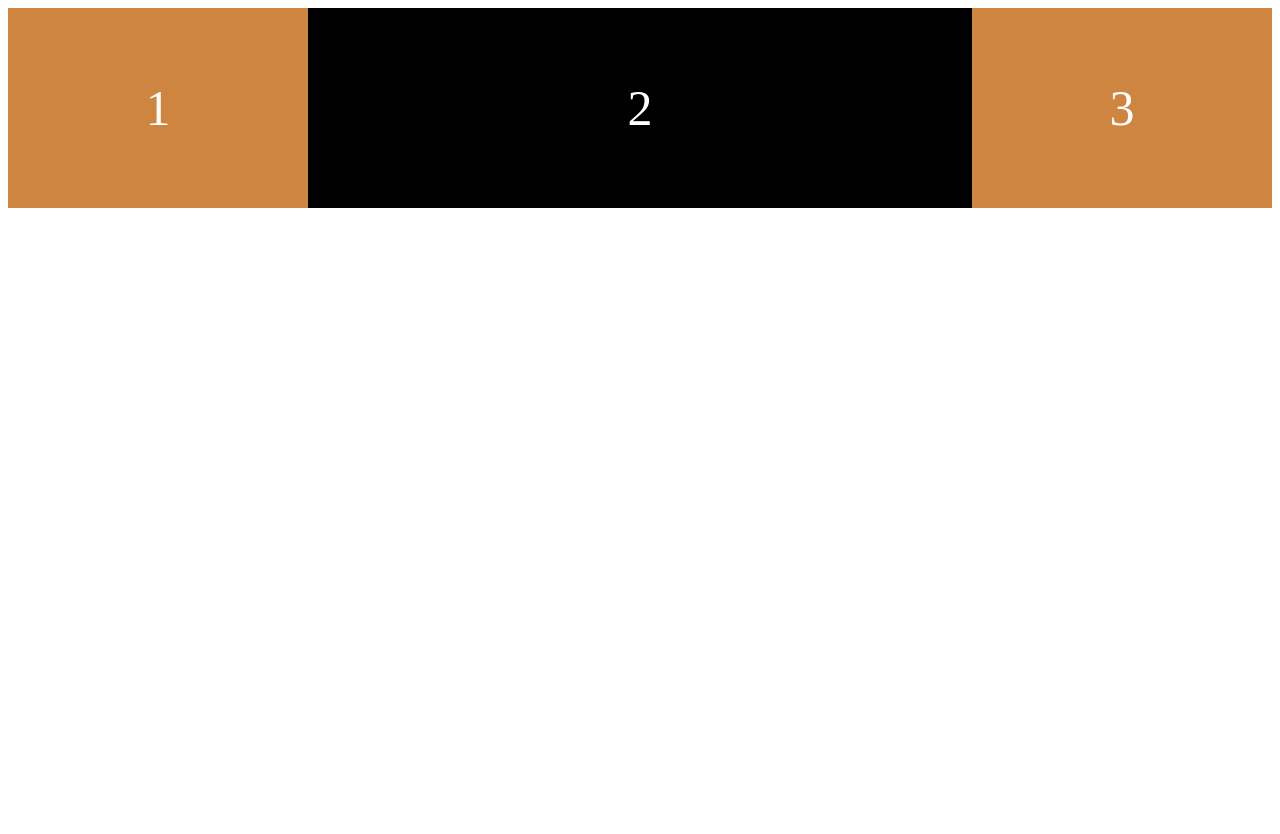
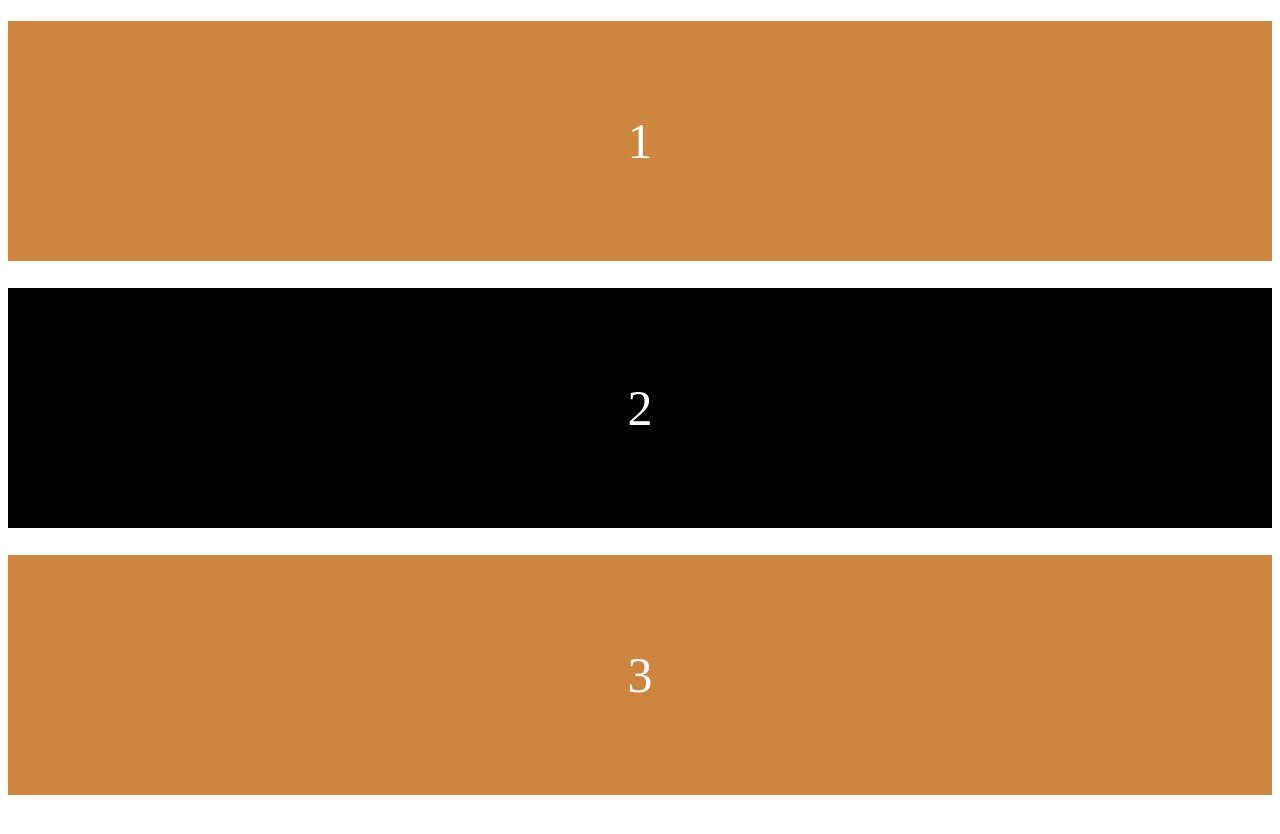
Before and after one commit to Ho9679/SCSS-Study, a plain HTML site: page index.html in a window 1280 px wide. Shown: the top 834 px of the page. Drawn offline with Linux system fonts and the light colour scheme.

Commit message:
1.7 study

```diff
--- a/style.css
+++ b/style.css
@@ -1,14 +1,14 @@
 .father {
   display: flex;
+  flex-direction: column;
   /* Main Axis */
   justify-content: space-around;
-  height: 200vh;
-  flex-wrap: nowrap;
+  width: 100%;
+  height: 100vh;
 }
 
 .child {
-  width: 300px;
-  height: 200px;
+  flex-basis: 30%;
   background: peru;
   color: white;
   font-size: 50px;
@@ -18,6 +18,6 @@
 }
 
 .child:nth-child(2) {
-  background: #000;
-  flex-grow: 1;
+  background: black;
+  flex-grow: 0;
 }
```
Also changed, not shown: Recap.txt.
